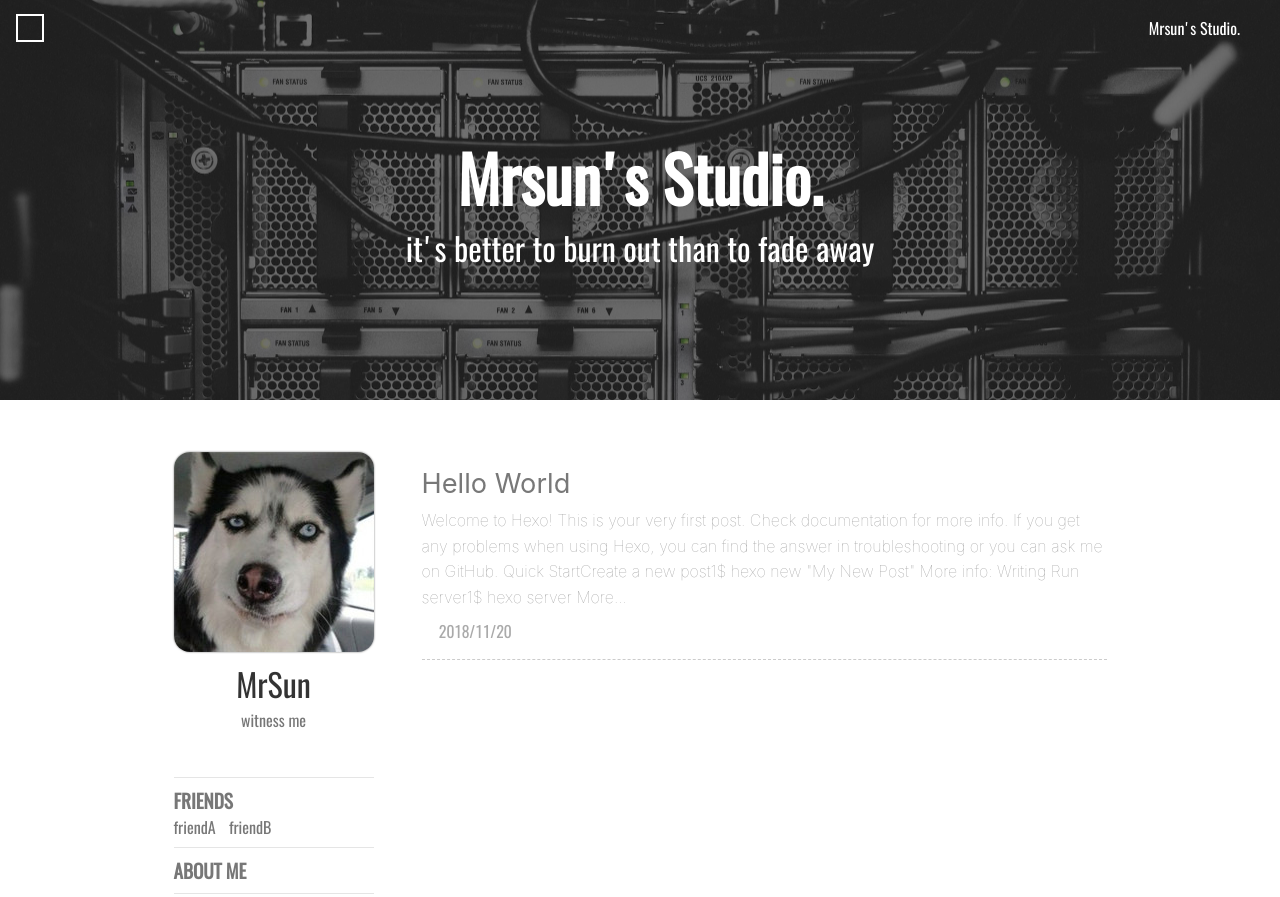
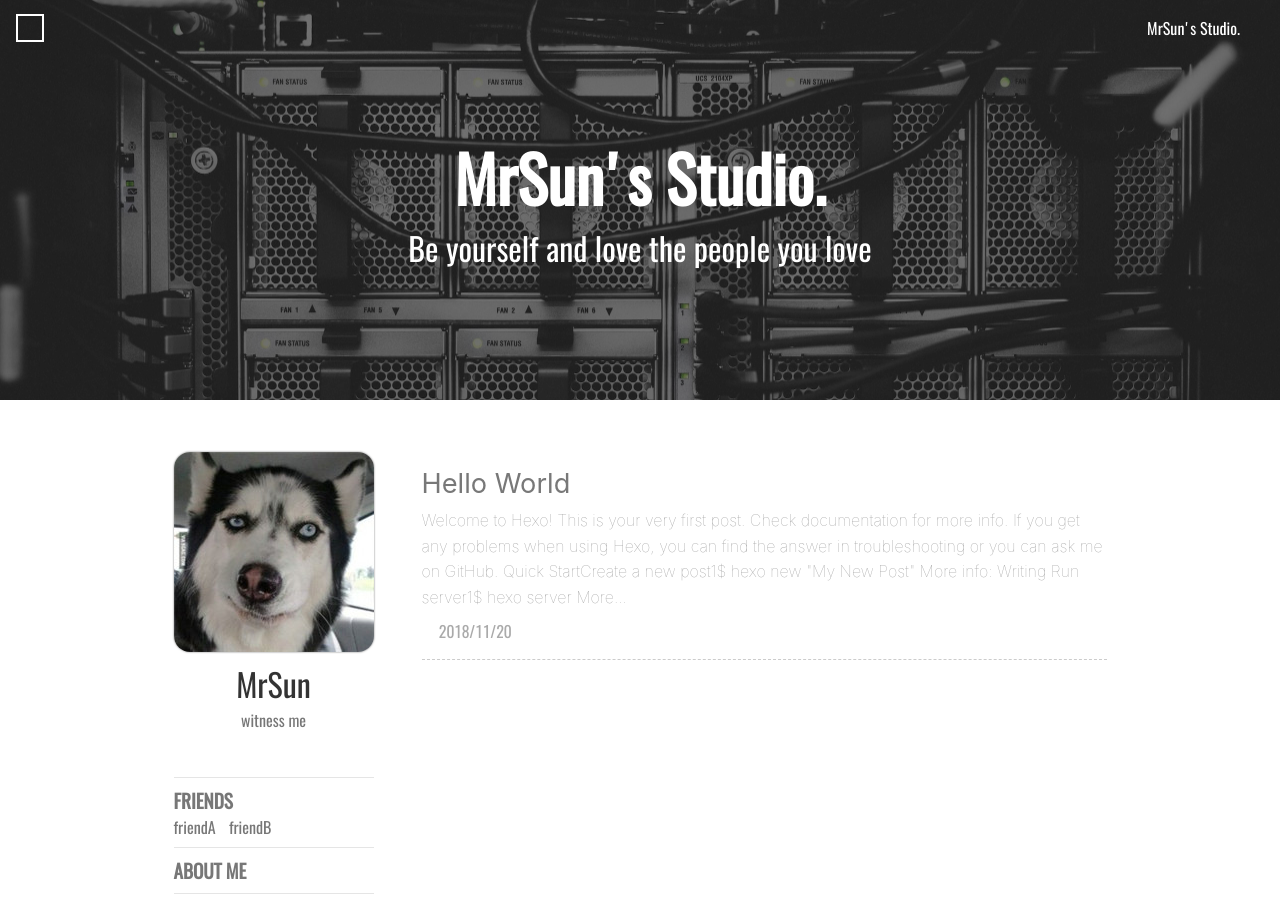
Before and after one commit to BestSq/BestSq.github.io, a plain HTML site: page index.html in a window 1280 px wide. Shown: the top 897 px of the page. Drawn offline with nearby package versions, Linux system fonts and the light colour scheme; some packages are replaced by stand-ins of ours; a script that the page names is missing; a web font is replaced by a local one.

Commit message:
Site updated: 2018-11-20 19:45:16

```diff
--- a/index.html
+++ b/index.html
@@ -22,7 +22,7 @@
     <meta name="description" content="">
     <meta http-equiv="Cache-control" content="no-cache">
     <meta http-equiv="X-UA-Compatible" content="IE=edge,chrome=1">
-    <title>Mrsun&#39;s Studio</title>
+    <title>MrSun&#39;s Studio</title>
     <style type="text/css">
     @font-face {
         font-family: 'Oswald-Regular';
@@ -210,7 +210,7 @@
     <div class="header-sidebar-menu">&#xe775;</div>
     <!-- post页的toggle banner  -->
 
-    <a class="home-link" href="/">Mrsun's Studio.</a>
+    <a class="home-link" href="/">MrSun's Studio.</a>
 </header>
     <div class="wrapper">
         <div class="site-intro" style="
@@ -236,7 +236,7 @@ height:50vh;
         <h1 class="intro-title">
             <!-- 主页  -->
 
-            Mrsun's Studio.
+            MrSun's Studio.
             <!-- 文章页  -->
 
         </h1>
@@ -245,7 +245,7 @@ height:50vh;
             <!-- 主页副标题  -->
 
 
-                it's better to burn out than to fade away
+                Be yourself and love the people you love
 
             <!-- 文章页  -->
 
```
Also changed, not shown: 2018/11/20/hello-world/index.html (+3 -3 lines), archives/2018/11/index.html (+2 -2 lines), archives/2018/index.html (+2 -2 lines), archives/index.html (+2 -2 lines).
